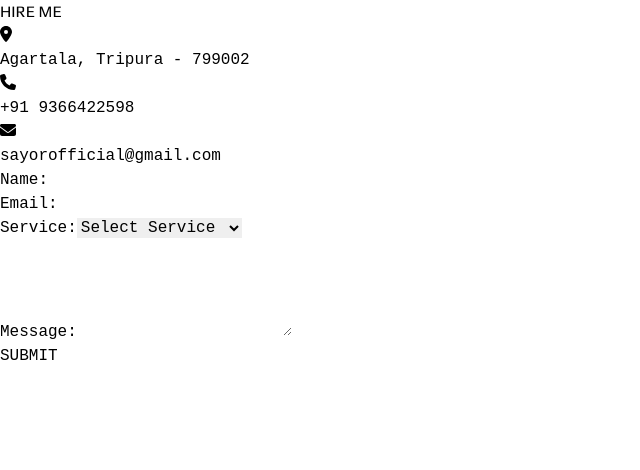
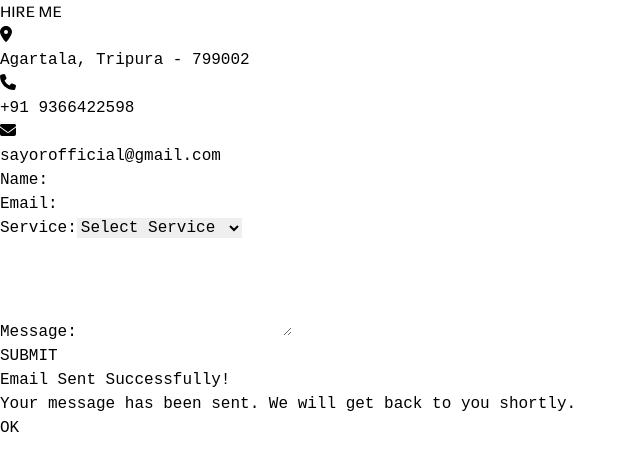
Before and after one commit to sayordebbarma/SD-Portfolio, a React (Vite) app: page /hire-me in a window 1280 px wide. Shown: the top 470 px of the page, without its empty margins (0-640 px from the left). Built offline with nearby package versions, Linux system fonts and the light colour scheme; the HTML template or start-up script is replaced by a standard one; a web font is replaced by a local one.

Commit message:
added emailJS feature

```diff
--- a/package.json
+++ b/package.json
@@ -10,12 +10,14 @@
     "preview": "vite preview"
   },
   "dependencies": {
+    "@emailjs/browser": "^4.3.3",
     "@fortawesome/fontawesome-svg-core": "^6.5.1",
     "@fortawesome/free-brands-svg-icons": "^6.5.1",
     "@fortawesome/free-regular-svg-icons": "^6.5.1",
     "@fortawesome/free-solid-svg-icons": "^6.5.1",
     "@fortawesome/react-fontawesome": "^0.2.0",
     "axios": "^1.6.8",
+    "dotenv": "^16.4.5",
     "react": "^18.2.0",
     "react-dom": "^18.2.0",
     "react-fast-marquee": "^1.6.4",
--- a/src/pages/HireMe/HireMeDetails.jsx
+++ b/src/pages/HireMe/HireMeDetails.jsx
@@ -1,33 +1,55 @@
 import React, { useState } from 'react';
-import axios from 'axios';
 import { FontAwesomeIcon } from '@fortawesome/react-fontawesome';
-import { faPhone, faLocationDot, faEnvelope } from '@fortawesome/free-solid-svg-icons';
+import {
+  faPhone,
+  faLocationDot,
+  faEnvelope,
+} from '@fortawesome/free-solid-svg-icons';
+import emailjs from '@emailjs/browser';
 
 const HireMeDetails = () => {
   const [name, setName] = useState('');
   const [email, setEmail] = useState('');
   const [message, setMessage] = useState('');
   const [service, setService] = useState('');
+  const [isDialogOpen, setIsDialogOpen] = useState(true);
 
   const handleSubmit = async (e) => {
     e.preventDefault();
+
+    // EmailJS configuration
+    const serviceID = import.meta.env.VITE_EMAILJS_SERVICE_ID;
+    const templateID = import.meta.env.VITE_EMAILJS_TEMPLATE_ID;
+    const userID = import.meta.env.VITE_EMAILJS_USER_ID;
+
+    // EmailJS template parameters
+    const templateParams = {
+      name,
+      email,
+      message,
+      service,
+    };
+
     try {
-      const response = await axios.post('http://localhost:3000/sendMail', {
-        name,
-        email,
-        message,
-        service,
-      });
-      console.log(response.data);
+      // Send email using EmailJS
+      await emailjs.send(serviceID, templateID, templateParams, userID);
+
+      // Clear form fields
       setName('');
       setEmail('');
       setMessage('');
       setService('');
+
+      // Show success dialog
+      setIsDialogOpen(true);
     } catch (error) {
       console.error('Error sending email:', error);
     }
   };
 
+  const closeDialog = () => {
+    setIsDialogOpen(false);
+  };
 
   const ContactInfo = ({ icon, text }) => {
     return (
@@ -42,7 +64,8 @@ const HireMeDetails = () => {
     );
   };
 
-  const inputStyle ='w-full px-3 py-2 rounded-md bg-white bg-opacity-5 text-white border focus:outline-none'
+  const inputStyle =
+    'w-full px-3 py-2 rounded-md bg-white bg-opacity-5 text-white border focus:outline-none';
 
   return (
     <div className='h-screen flex justify-center'>
@@ -113,7 +136,9 @@ const HireMeDetails = () => {
                 required
                 className={inputStyle}
               >
-                <option value='' disabled>Select Service</option>
+                <option value='' disabled>
+                  Select Service
+                </option>
                 <option value='Web Development'>Web Development</option>
                 <option value='App Development'>App Development</option>
                 <option value='UI/UX Design'>UI/UX Design</option>
@@ -138,13 +163,26 @@ const HireMeDetails = () => {
             <button
               type='submit'
               className='w-full px-3 py-2 rounded-md bg-white bg-opacity-20 text-white border hover:bg-opacity-30'
-            //   className='w-full px-3 py-2 rounded-md bg-white bg-opacity-20 text-white border focus:outline-none'
             >
               SUBMIT
             </button>
           </form>
         </div>
       </div>
+      {isDialogOpen && (
+        <div className="fixed inset-0 bg-black bg-opacity-50 flex justify-center items-center">
+          <div className="bg-white p-6 rounded-lg shadow-lg text-black">
+            <h2 className="text-xl font-bold mb-4">Email Sent Successfully!</h2>
+            <p>Your message has been sent. We will get back to you shortly.</p>
+            <button
+              onClick={closeDialog}
+              className='w-full px-3 py-2 rounded-md bg-slate-300 bg-opacity-20 text-black border hover:bg-opacity-40 mt-4'
+            >
+              OK
+            </button>
+          </div>
+        </div>
+      )}
     </div>
   );
 };
```
Also changed, not shown: 2 other files (tests, documents, lock files or other folders).
